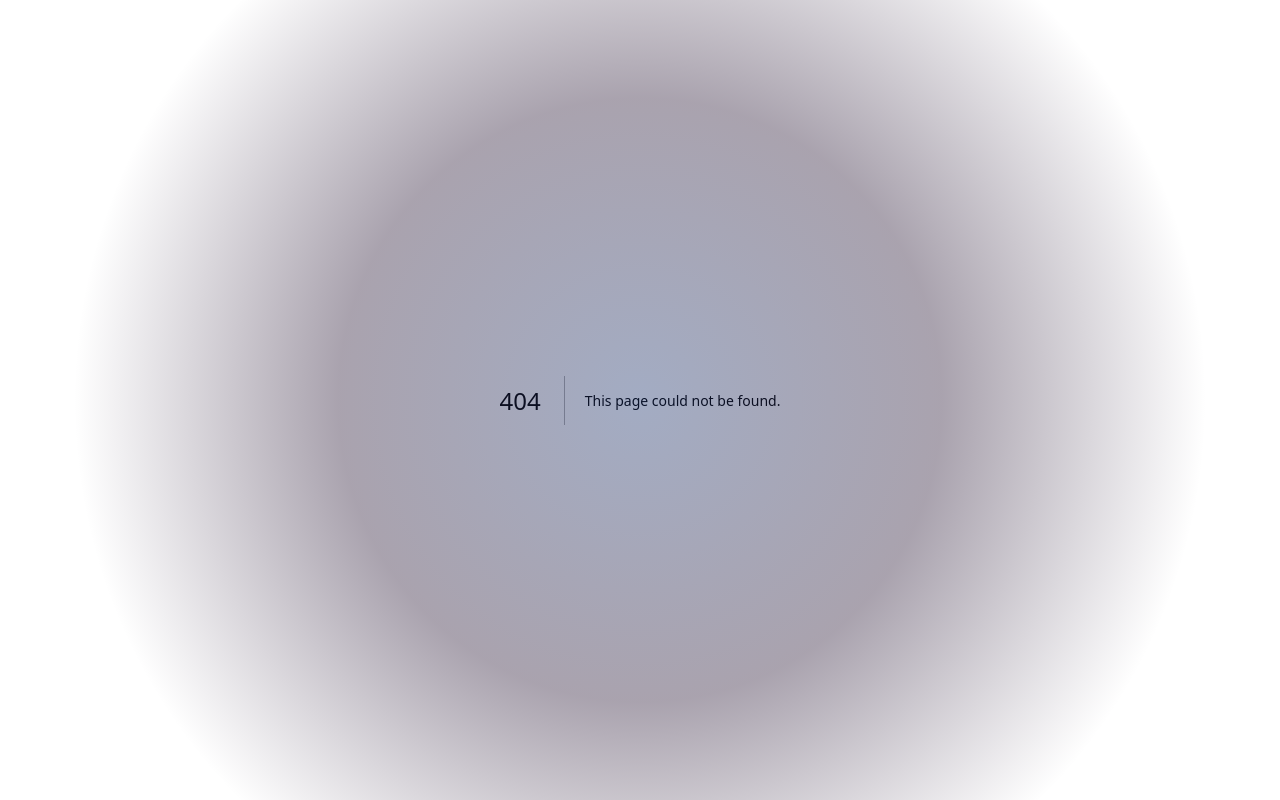
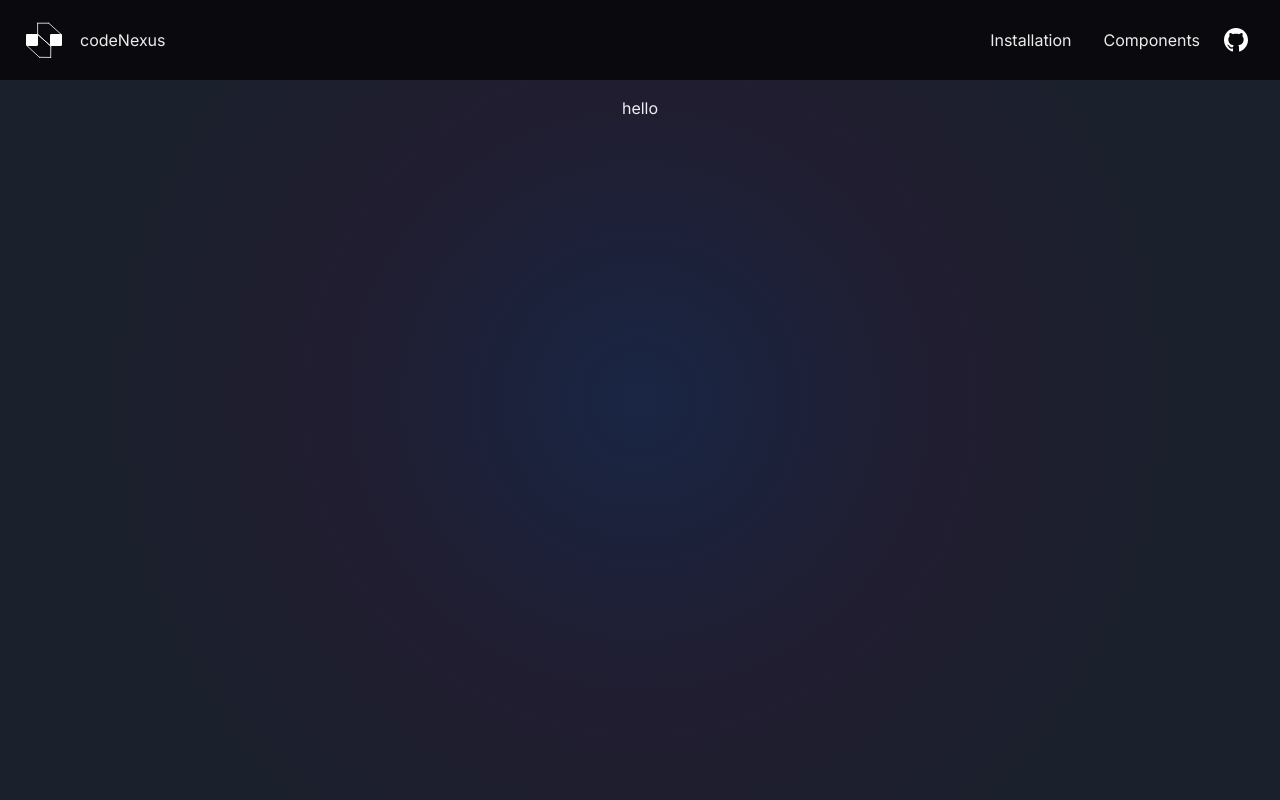
Before and after one commit to rafael-leal-mccormack/code-nexus, a Next.js app in the folder packages/code-nexus-web/: page /components in a window 1280 px wide. Before the commit this address had no page. Built offline with nearby package versions, Linux system fonts and the light colour scheme.

Commit message:
add new page routes and update links in nav header

```diff
--- /dev/null
+++ b/packages/code-nexus-web/src/app/components/page.tsx
@@ -0,0 +1,5 @@
+export default function Api() {
+  return <div>
+    hello
+  </div>
+};
--- /dev/null
+++ b/packages/code-nexus-web/src/app/getting-started/page.tsx
@@ -0,0 +1,7 @@
+'use client'
+
+export default function Examples() {
+  return (<div className="w-full h-full">
+    {/* <CodeNexus className="h-full"></CodeNexus> */}
+  </div>)
+};
--- a/packages/code-nexus-web/src/app/globals.css
+++ b/packages/code-nexus-web/src/app/globals.css
@@ -32,3 +32,22 @@ body {
 .mask-icon {
   mask-image: linear-gradient(to bottom,rgba(255,255,255,.9) 10%,rgba(255,255,255,.6666666667) 30%,rgba(255,255,255,0) 94%);
 }
+
+* {
+  box-sizing: border-box;
+}
+
+.github-link {
+  position: relative;
+}
+
+.github-link:hover::after {
+  content: '';
+  position: absolute;
+  height: 100%;
+  width: 100%;
+  background-color: rgba(255, 255, 255,0.25);
+  top: 0;
+  left: 0;
+  border-radius: 50%;
+}
--- a/packages/code-nexus-web/src/app/layout.tsx
+++ b/packages/code-nexus-web/src/app/layout.tsx
@@ -1,8 +1,8 @@
 import "./globals.css";
 import { Inter } from "next/font/google";
 import { Providers } from "./providers";
-import { SpeedInsights } from "@vercel/speed-insights/next"
-
+import { SpeedInsights } from "@vercel/speed-insights/next";
+import Header from "../components/header";
 
 const inter = Inter({ subsets: ["latin"] });
 
@@ -17,12 +17,17 @@ export default function RootLayout({
   children: React.ReactNode;
 }) {
   return (
-    <html lang="en">
-      <body className={inter.className}>
+    <html className="h-full overflow-hidden" lang="en">
+      <body className={inter.className + " h-full flex flex-col"}>
         <Providers>
           <SpeedInsights></SpeedInsights>
-          <div className="app-background absolute bg-slate-300 w-full h-full top-0 left-0 opacity-40"></div>
-          {children}
+          <div className="app-background absolute bg-slate-300 w-full h-full top-0 left-0 opacity-40 -z-10"></div>
+          <Header></Header>
+          <main className="flex relative min-h-0 flex-col">
+            <section className="flex flex-col gap-6 center items-center p-4 md:px-14 sm:px-12 overflow-auto">
+              {children}
+            </section>
+          </main>
         </Providers>
       </body>
     </html>
--- a/packages/code-nexus-web/src/app/page.tsx
+++ b/packages/code-nexus-web/src/app/page.tsx
@@ -1,27 +1,29 @@
-'use client'
-
-import Header from '../components/header';
-import { nexusLogo } from '../components/logo';
-import OutlinedCard from '../components/outlined-card';
+import { nexusLogo } from "../components/logo";
+import OutlinedCard from "../components/outlined-card";
 
 export default function Home() {
   return (
-    <main className="flex relative min-h-screen flex-col">
-      <Header></Header>
-      <section className='flex flex-col gap-6 center items-center p-4 md:px-14 sm:px-12'>
-        <div className='flex flex-col gap-6 center items-center p-14'>
+    <div>
+      <div className="flex flex-col gap-6 center items-center p-14">
         {nexusLogo("100", "100", true)}
-        <h2 className='center text-center'>Framework agnostic code sandbox for any application</h2>
-        </div>
-        <div className='flex flex-wrap m-auto gap-6 justify-evenly'>
-        <OutlinedCard heading='Get Started'>hello</OutlinedCard>
-        <OutlinedCard heading='Get Started'>hello</OutlinedCard>
-        <OutlinedCard heading='Get Started'>hello</OutlinedCard>
-        <OutlinedCard heading='Get Started'>hello</OutlinedCard>
-        <OutlinedCard heading='Get Started'>hello</OutlinedCard>
-        <OutlinedCard heading='Get Started'>hello</OutlinedCard>
-        </div>
-      </section>
-    </main>
-  )
+        <h2 className="center text-center">
+          Framework agnostic code sandbox for any application
+        </h2>
+      </div>
+      <div className="flex flex-wrap m-auto gap-6 justify-evenly">
+        <OutlinedCard heading="Get Started">hello</OutlinedCard>
+        <OutlinedCard heading="Get Started">hello</OutlinedCard>
+        <OutlinedCard heading="Get Started">hello</OutlinedCard>
+        <OutlinedCard heading="Get Started">hello</OutlinedCard>
+        <OutlinedCard heading="Get Started">hello</OutlinedCard>
+        <OutlinedCard heading="Get Started">hello</OutlinedCard>
+        <OutlinedCard heading="Get Started">hello</OutlinedCard>
+        <OutlinedCard heading="Get Started">hello</OutlinedCard>
+        <OutlinedCard heading="Get Started">hello</OutlinedCard>
+        <OutlinedCard heading="Get Started">hello</OutlinedCard>
+        <OutlinedCard heading="Get Started">hello</OutlinedCard>
+        <OutlinedCard heading="Get Started">hello</OutlinedCard>
+      </div>
+    </div>
+  );
 }
--- a/packages/code-nexus-web/src/components/header.tsx
+++ b/packages/code-nexus-web/src/components/header.tsx
@@ -1,22 +1,24 @@
+import Link from "next/link";
 import GithubLogo from "./github-logo";
 import { nexusLogo } from "./logo";
-import { Link } from "@chakra-ui/next-js";
 
 export default function Header() {
   return (
-    <div className="nexus-header flex flex-row h-14 w-full align-middle items-center justify-between px-3 md:px-6 md:h-20 ">
+    <div className="nexus-header flex flex-row h-14 w-full align-middle items-center justify-between px-3 md:px-6 md:h-20 flex-shrink-0">
       <div className="flex flex-row items-center">
-        {nexusLogo("40", "40")}
+        <Link href={'/'}>
+          {nexusLogo("40", "40")}
+        </Link>
         <h1 className="mx-4 hidden md:block">codeNexus</h1>
       </div>
       <div className="flex flex-row items-center">
-        <Link className="p-3 mx-1" href="www.google.com">
-          API
+        <Link className="p-3 mx-1" href="/getting-started">
+          Installation
         </Link>
-        <Link className="p-3 mx-1" href="www.google.com">
-          Examples
+        <Link className="p-3 mx-1" href="/components">
+          Components
         </Link>
-        <Link href={"https://github.com/rafael-leal-mccormack/code-nexus"}>
+        <Link target="_blank" className="p-2 github-link" href={"https://github.com/rafael-leal-mccormack/code-nexus"}>
           <GithubLogo></GithubLogo>
         </Link>
       </div>
```
Also changed, not shown: packages/code-nexus-web/public/assets/roboto-instructions.md (added).
